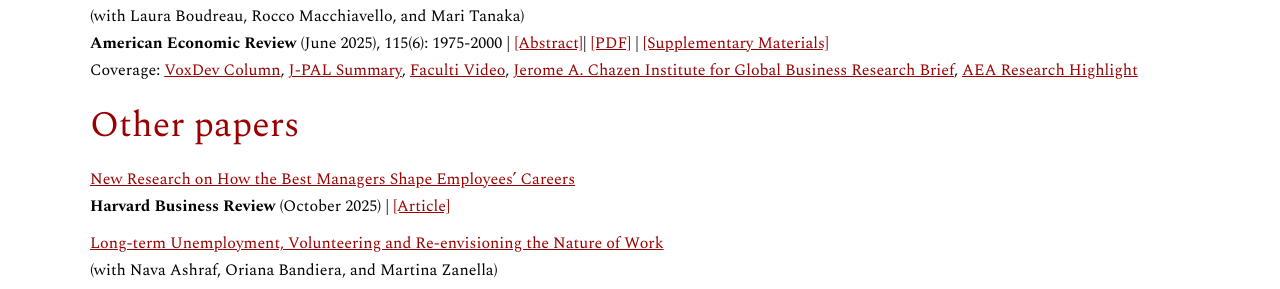
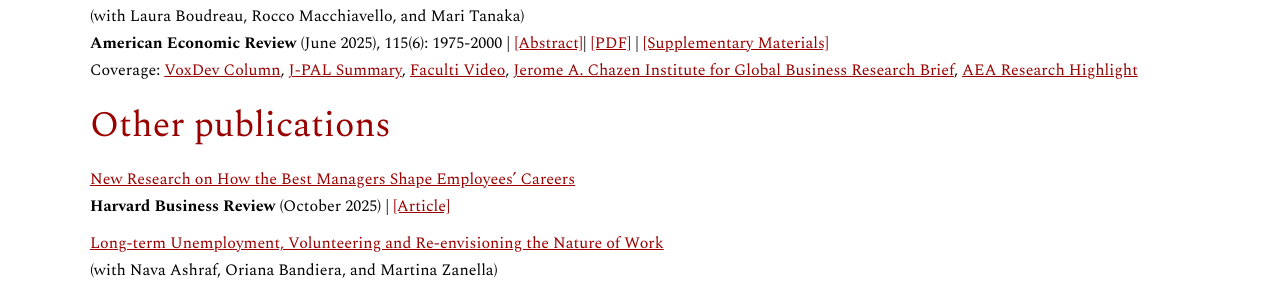
Before and after one commit to virginiaminni/virginiaminni.github.io, a Jekyll site: the page built from research.md, in a window 1280 px wide. Shown: the part 920-1209 px from the top of the page. Built offline with Jekyll 4.4.1, drawn with Linux system fonts in a browser that asks for light colours.

Commit message:
Update research.md

```diff
--- a/research.md
+++ b/research.md
@@ -54,7 +54,7 @@ Coverage:  <a href="https://voxdev.org/topic/institutions-political-economy/who-
 <em>Abstract:</em>  Social movements are catalysts for crucial institutional changes. To succeed, they must coordinate members’ views (consensus building) and actions (mobilization). We study union leaders within Myanmar’s burgeoning labor movement. Union leaders are positively selected on both personality traits that enable them to influence others and ability but earn lower wages. In group discussions about workers' views on an upcoming national minimum wage negotiation, randomly embedded leaders build consensus around the union’s preferred policy. In an experiment that mimics individual decision-making in a collective action set-up, leaders increase mobilization through coordination. Leaders empower social movements by building consensus that encourages mobilization.
 </div>
 
-## Other papers
+## Other publications
 <a href="https://hbr.org/2025/10/new-research-on-how-the-best-managers-shape-employees-careers" target="_blank" rel="noopener noreferrer"> New Research on How the Best Managers Shape Employees’ Careers </a> <br>
 **Harvard Business Review** (October 2025) | <a href="https://hbr.org/2025/10/new-research-on-how-the-best-managers-shape-employees-careers" target="_blank" rel="noopener noreferrer"> [Article]
 
```
